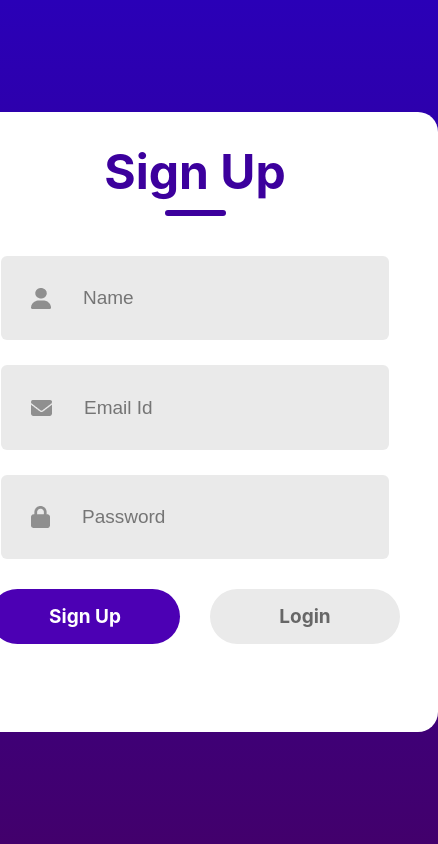
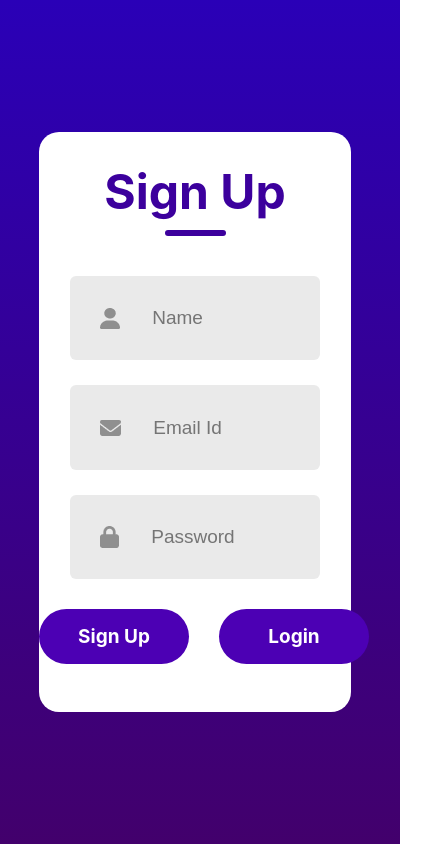
Before and after one commit to someshbhardwaj17/MyCart, a React (Create React App) app: page / in a window 390 px wide. Shown: the whole page, 438 px wide, since content can reach past the window. Built offline with nearby package versions, Linux system fonts and the light colour scheme.

Commit message:
optimize login page

```diff
--- a/src/Components/Login-Signup/LoginSignup.css
+++ b/src/Components/Login-Signup/LoginSignup.css
@@ -68,7 +68,7 @@ border-radius: 6px;
 }
 
 .forgot-password{
-    padding-left: 10%;
+
     margin-top: 27px;
     color: #797979;
     font-size: 18px;
@@ -102,3 +102,27 @@ border-radius: 6px;
     background: #eaeaea;
     color: #676767;
 }
+
+@media only screen and (max-width: 700px) {
+    .container{
+        display: flex;
+        flex-direction: column;
+        background: #fff;
+        border-radius: 20px;
+        width: 80%;
+        height:580px;
+    }
+    .submit{
+        display: flex;
+        justify-content: center;
+        align-items: center;
+        width: 150px;
+        height: 55px;
+        color: #fff;
+        background: #4c00b4;
+        border-radius: 50px;
+        font-size: 19px;
+        font-weight: 700;
+        cursor: pointer;
+    }
+  }
```
